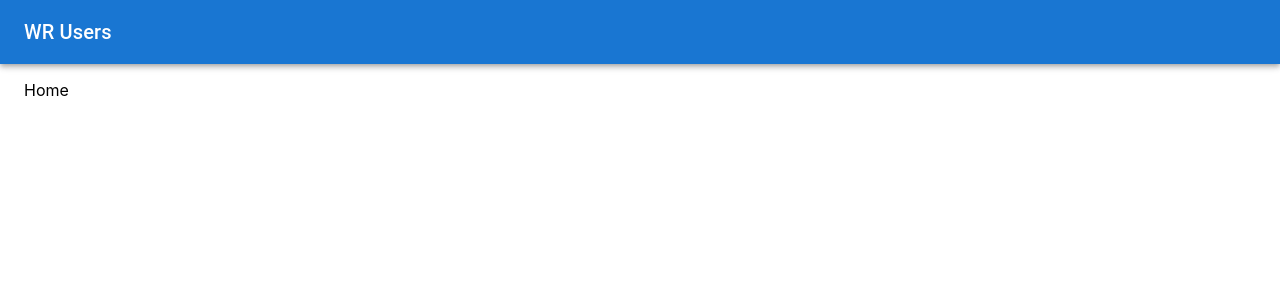
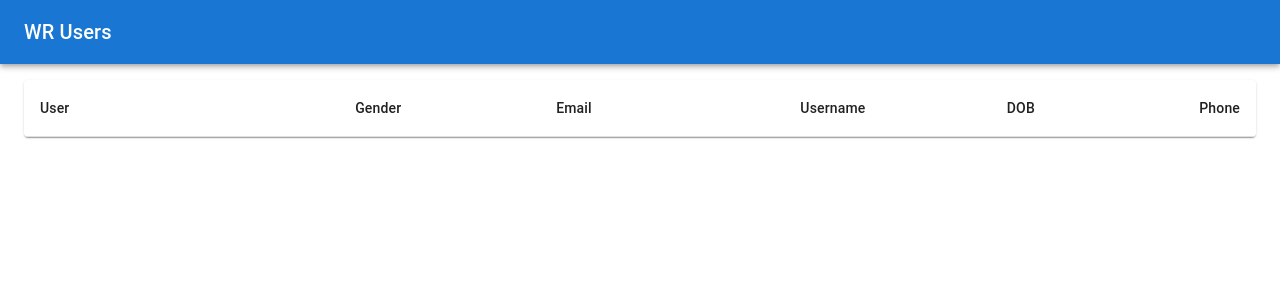
Before and after one commit to AnvarPK/wr-users, a React (Create React App) app: page / in a window 1280 px wide. Shown: the top 300 px of the page. Built offline with nearby package versions, Linux system fonts and the light colour scheme.

Commit message:
UserTable component added in Home page

```diff
--- a/src/pages/home/index.jsx
+++ b/src/pages/home/index.jsx
@@ -1,9 +1,11 @@
+import UsersTable from "../../components/userstable";
+
 const Home = () => {
-    return (
-        <div>
-            Home
-        </div>
-    )
-}
+  return (
+    <>
+      <UsersTable data={[]} />
+    </>
+  );
+};
 
-export default Home
+export default Home;
--- a/src/pages/login/index.jsx
+++ b/src/pages/login/index.jsx
@@ -53,10 +53,6 @@ const Login = () => {
             id="password"
             autoComplete="current-password"
           />
-          <FormControlLabel
-            control={<Checkbox value="remember" color="primary" />}
-            label="Remember me"
-          />
           <Button
             type="submit"
             fullWidth
```
